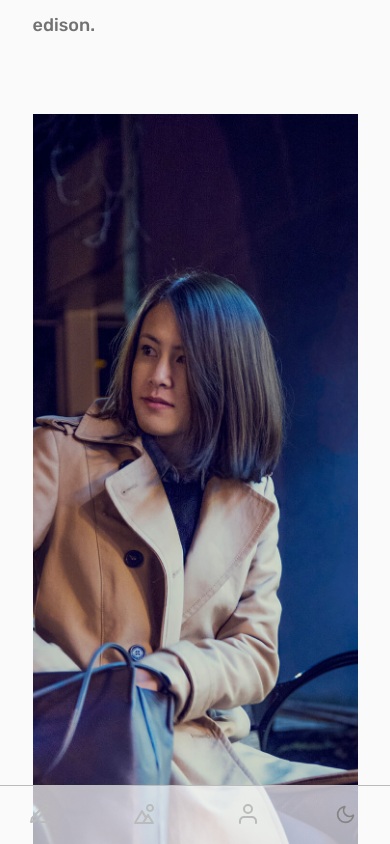
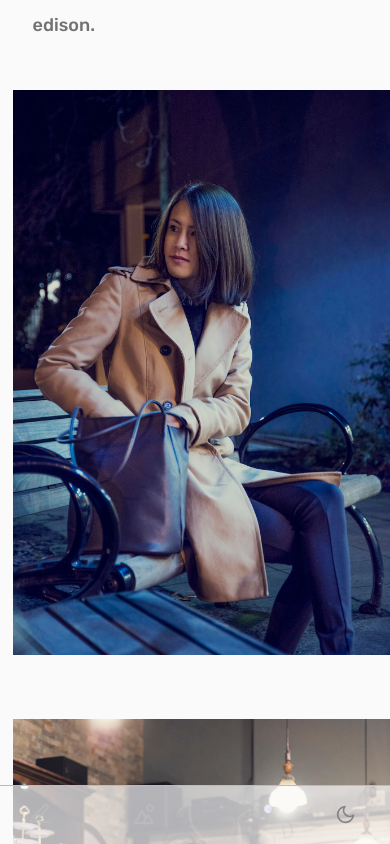
Before and after one commit to fyeung21/edison-web, a React (Create React App) app: page /photo in a window 390 px wide. Shown: the top 844 px of the page. Built offline with nearby package versions, Linux system fonts and the light colour scheme.

Commit message:
style: Increase margins between images and edit responsive margins

```diff
--- a/src/components/Photo/photoStyles.js
+++ b/src/components/Photo/photoStyles.js
@@ -1,26 +1,52 @@
 import styled from "styled-components";
+import { theme } from "../Theme";
+
+///////////////// Main Container for photo.js
 
 export const PhotoCont = styled.div`
-    margin: 4rem auto;
+    margin: 2.5rem auto 0;
+
+    @media (min-width: ${theme.tabletSize}) {
+        width: 650px;
+    }
+    @media (min-width: ${theme.desktopSize}) {
+        width: 1000px;
+    }
 `
 
-///////////////// PositionCont
+///////////////// PositionCont to get images to hug right
 
 export const PositionCont = styled.div`
     display: flex;
     justify-content: flex-end;
-    margin: 4rem 0;
+    margin: 0 0 4rem;
+
+    @media (min-width: ${theme.tabletSize}) {
+        margin: 0 0 10rem;
+    }
+    @media (min-width: ${theme.desktopSize}) {
+        margin: 0 0 15rem;
+    }
 `
 //////////////// Portrait/Landscape Cont
 
 export const PortraitCont = styled.div`
-    width: 645px;
-    height: 965px;
+    height: 565px;
+
+    @media (min-width: ${theme.skinnyWindowSize}) {
+        height: 620px;
+    }
+    @media (min-width: ${theme.tabletSize}) {
+        width: 645px;
+        height: 965px;
+    }
+    @media (min-width: ${theme.desktopSize}) {
+        height: 965px;
+    }
 `
 
 export const LandscapeCont = styled.div`
     width: 875px;
-    // height: 585px;
 `
 
 //////////////// Img
@@ -28,6 +54,6 @@ export const LandscapeCont = styled.div`
 export const PhotoImg = styled.img`
     height: 100%;
     width: 100%;
-    object-fit: cover;
+    object-fit: contain;
     filter: brightness(${({ theme }) => theme.imgBrightness});
 `
--- a/src/pages/photo.js
+++ b/src/pages/photo.js
@@ -6,7 +6,6 @@ import Landscape from "../components/Photo/Landscape";
 
 const Photo = () => {
     return (
-        <MainCont>
         <PhotoCont>
             <Portrait img={require("../assets/photography/edison_CR_002.jpg")} />
             <Portrait img={require("../assets/photography/edison_CR_001.jpg")} />
@@ -30,7 +29,6 @@ const Photo = () => {
             <Landscape img={require("../assets/photography/edison_WS_honey02.JPG")} />
             <Portrait img={require("../assets/photography/edison_MS_002.JPG")} />
         </PhotoCont>
-        </MainCont>
     );
 }
 
```
Lines whose indentation alone changed are shown as unchanged.
